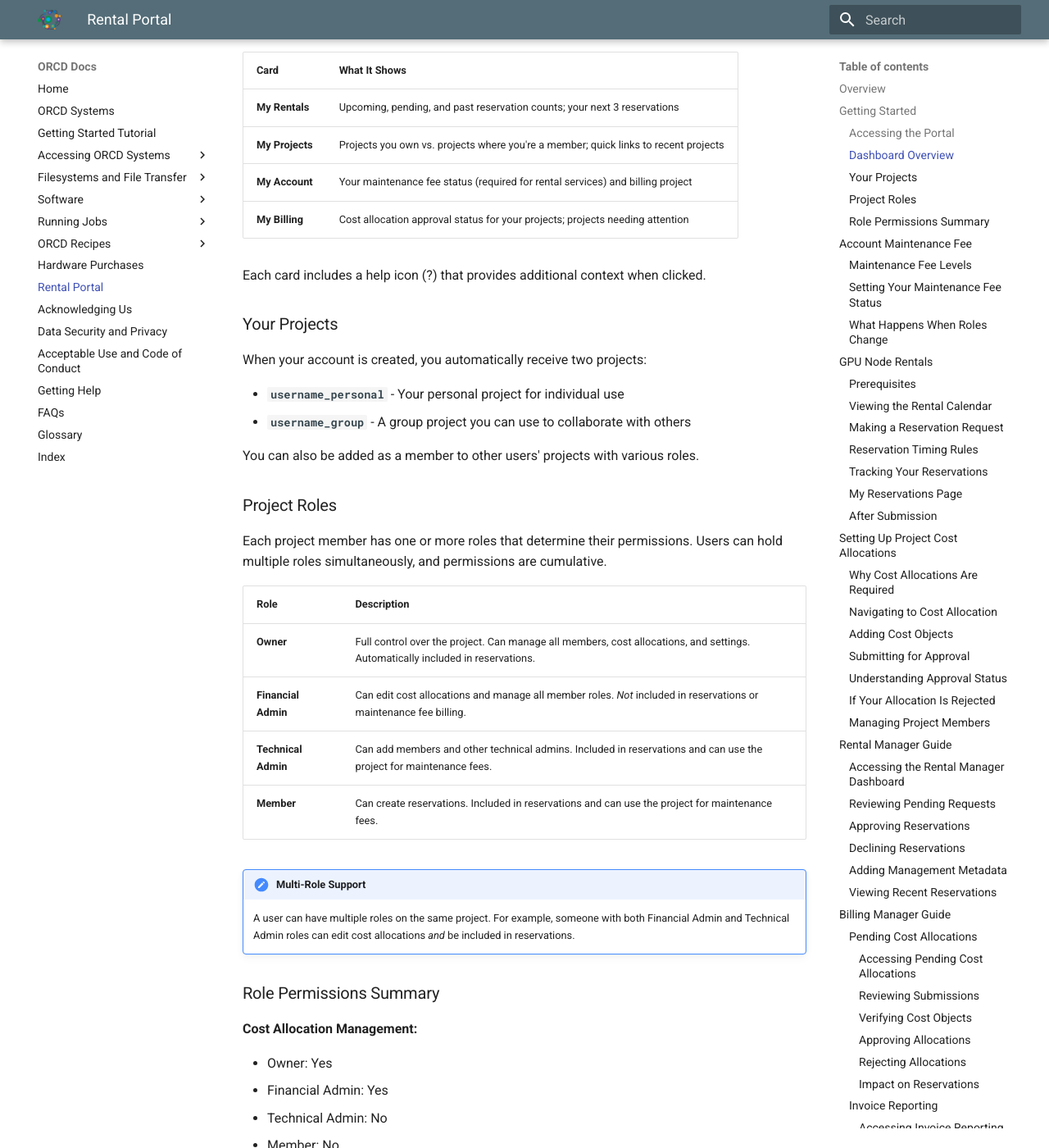
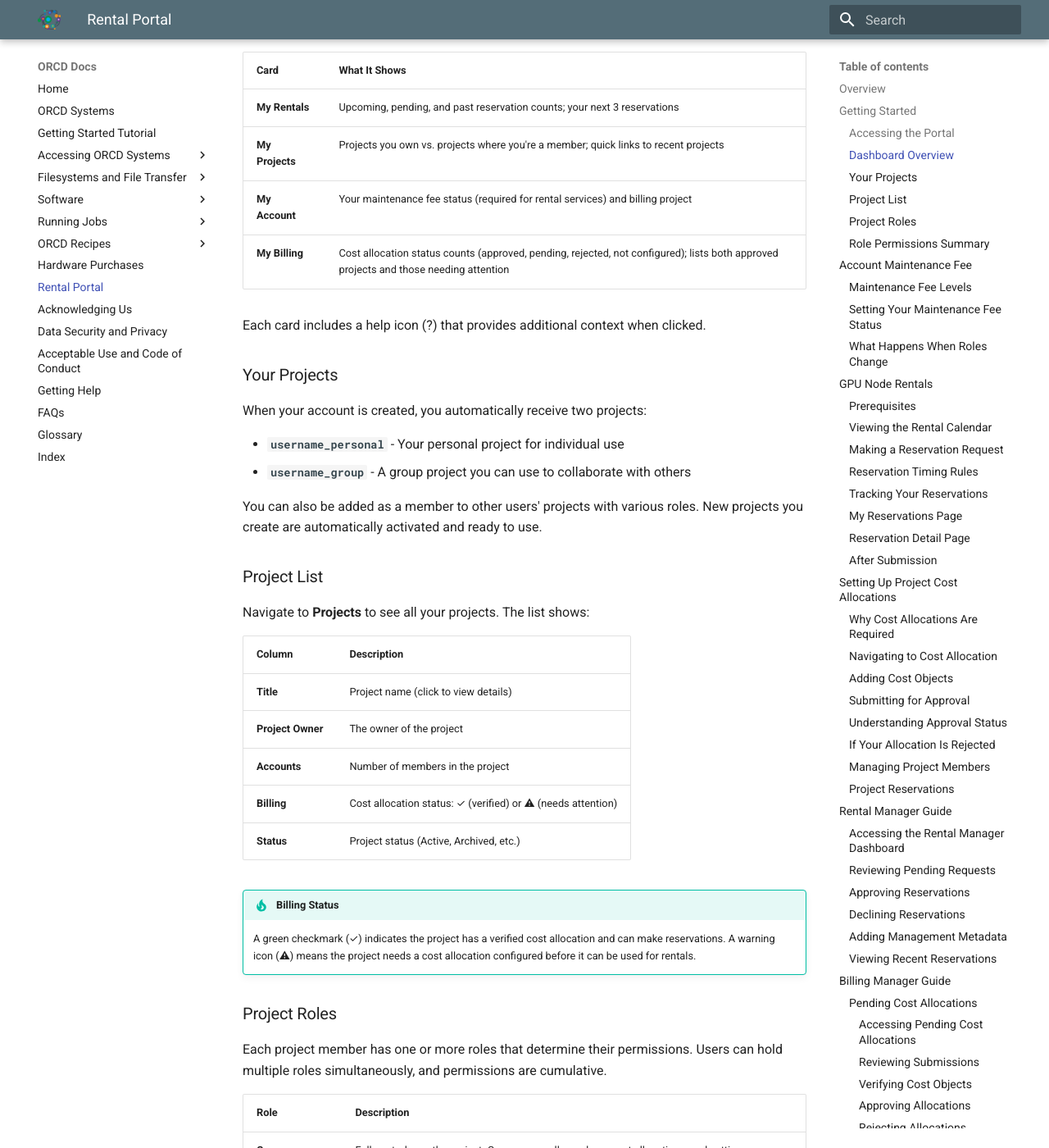
Before and after one commit to mit-orcd/orcd-docs-edit, an MkDocs documentation site: the page built from docs/rental-portal.md, in a window 1280 px wide and 1400 px high, scrolled down 1137 px. Shown: the whole window at 82% size. Built offline with MkDocs 1.6.1 and Material for MkDocs 9.7.7, drawn with Linux system fonts in a browser that asks for light colours; some of the changed text lies outside the part shown.

Commit message:
Add December 2025 feature documentation
New features documented:
- Reservation Detail page with ID links from all listings
- Project Reservations page accessible from project detail
- Project List with Accounts and Billing status columns
- My Billing dashboard card now shows approved projects
- Auto-activation of newly created projects
- Maintenance fee warning on My Reservations page

Updated Quick Reference with new URLs.

```diff
--- a/docs/rental-portal.md
+++ b/docs/rental-portal.md
@@ -48,7 +48,7 @@
 | **My Rentals** | Upcoming, pending, and past reservation counts; your next 3 reservations |
 | **My Projects** | Projects you own vs. projects where you're a member; quick links to recent projects |
 | **My Account** | Your maintenance fee status (required for rental services) and billing project |
-| **My Billing** | Cost allocation approval status for your projects; projects needing attention |
+| **My Billing** | Cost allocation status counts (approved, pending, rejected, not configured); lists both approved projects and those needing attention |
 
 Each card includes a help icon (?) that provides additional context when clicked.
 
@@ -59,7 +59,22 @@
 - **`username_personal`** - Your personal project for individual use
 - **`username_group`** - A group project you can use to collaborate with others
 
-You can also be added as a member to other users' projects with various roles.
+You can also be added as a member to other users' projects with various roles. New projects you create are automatically activated and ready to use.
+
+### Project List
+
+Navigate to **Projects** to see all your projects. The list shows:
+
+| Column | Description |
+|--------|-------------|
+| **Title** | Project name (click to view details) |
+| **Project Owner** | The owner of the project |
+| **Accounts** | Number of members in the project |
+| **Billing** | Cost allocation status: ✓ (verified) or ⚠ (needs attention) |
+| **Status** | Project status (Active, Archived, etc.) |
+
+!!! tip "Billing Status"
+    A green checkmark (✓) indicates the project has a verified cost allocation and can make reservations. A warning icon (⚠) means the project needs a cost allocation configured before it can be used for rentals.
 
 ### Project Roles
 
@@ -239,11 +254,26 @@
 
 Each reservation shows:
 
+- Reservation ID (click to view full details)
 - The project name and your role(s) on that project
 - Node, dates, and duration
 - Current status (Approved, Pending, Declined, Cancelled)
 
 Use the tabs to filter between categories.
+
+!!! tip "Maintenance Fee Reminder"
+    If you have upcoming or pending reservations but no active maintenance fee subscription, a reminder banner will appear encouraging you to subscribe to enable rental services.
+
+### Reservation Detail Page
+
+Click on any reservation ID to view its full details at `/nodes/reservation/<id>/`. The detail page shows:
+
+- **Status and ID**: Current approval status and reservation identifier
+- **Node**: The reserved GPU node
+- **Project**: Link to the associated project
+- **Schedule**: Start/end dates, duration, and billable hours
+- **Notes**: Any notes you provided when requesting
+- **Manager Notes**: Notes from the Rental Manager (if provided when approving/declining)
 
 ### After Submission
 
@@ -339,6 +369,15 @@
 
 !!! note "Owner Protection"
     The project owner cannot be removed from the project. To change ownership, contact ORCD support.
+
+### Project Reservations
+
+From a project's detail page, click **View Reservations** to see all reservations associated with that project. The page shows:
+
+- **Future Reservations**: Upcoming approved and pending reservations, sorted by start date
+- **Past Reservations**: Completed reservations, sorted with most recent first
+
+Each entry shows the reservation ID (click for details), node, dates, duration, status, and who requested it.
 
 ??? example "Example Scenario: Setting Up Cost Allocation"
     *Dr. Martinez wants her lab to start renting GPU nodes for machine learning research. She navigates to her `martinez_lab` project and clicks "Manage Cost Allocation." She enters her grant's cost object `DOE-AI-2024-789` and sets it to 100%. She adds a note: "DOE AI Research Grant - expires Dec 2025." After clicking Save, the status shows "Pending Approval" with a yellow badge. Three days later, a Billing Manager reviews and approves the allocation. The badge turns green, and Dr. Martinez's team can now start making GPU node reservations.*
@@ -743,8 +782,10 @@
 | Rental Calendar | `/nodes/renting/` | All users |
 | Request Reservation | `/nodes/renting/request/` | All users |
 | My Reservations | `/nodes/my/reservations/` | All users |
+| Reservation Detail | `/nodes/reservation/<id>/` | Project members |
 | User Profile | `/user/user-profile/` | All users |
 | Project List | `/project/` | All users |
+| Project Reservations | `/nodes/project/<id>/reservations/` | Project members |
 | Rental Manager Dashboard | `/nodes/renting/manage/` | Rental Manager |
 | Activity Log | `/nodes/activity-log/` | Rental/Billing Manager |
 | Billing Manager - Pending Allocations | `/nodes/billing/pending/` | Billing Manager |
```
